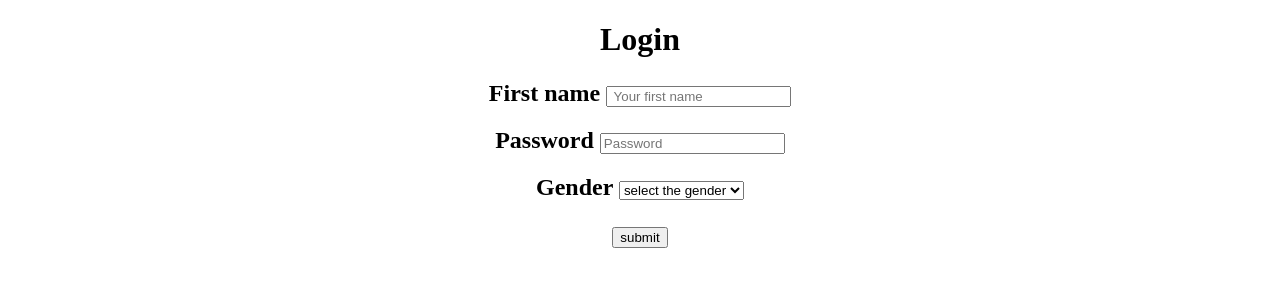
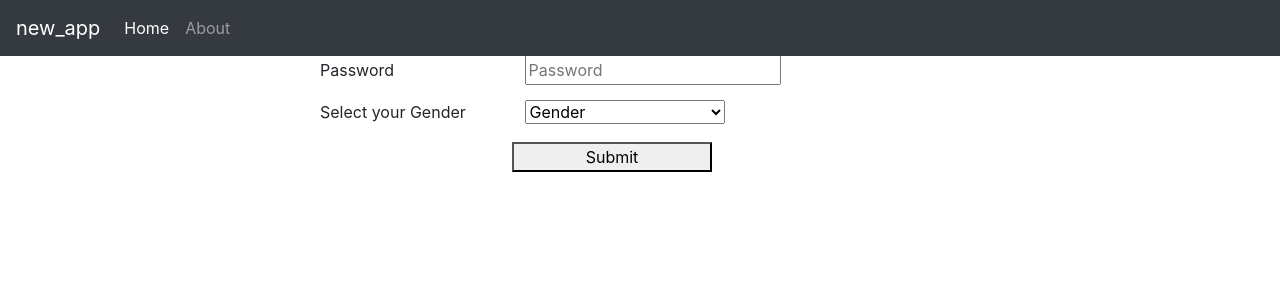
Before and after one commit to joynewton1996/Webportal, a Flask app: template templates/public/employee_login.html in a window 1280 px wide. Shown: the top 300 px of the page. Run offline with Flask 2, Linux system fonts and the light colour scheme; the template is opened without the code that fills it, so the values that code supplies are empty; parts of the project's set-up code (start-up, migrations or seed data) failed here and were passed over; some libraries are stand-ins or nearby versions.

Commit message:
employee login

```diff
--- a/templates/layout.html
+++ b/templates/layout.html
@@ -16,6 +16,8 @@
         crossorigin="anonymous"></script>
 <link rel="stylesheet" href="https://cdn.jsdelivr.net/npm/@fortawesome/fontawesome-free@5.15.3/css/fontawesome.min.css"
       integrity="sha384-wESLQ85D6gbsF459vf1CiZ2+rr+CsxRY0RpiF1tLlQpDnAgg6rwdsUF1+Ics2bni" crossorigin="anonymous">
+<link rel="stylesheet" href="https://maxcdn.bootstrapcdn.com/bootstrap/4.0.0/css/bootstrap.min.css"
+      integrity="sha384-Gn5384xqQ1aoWXA+058RXPxPg6fy4IWvTNh0E263XmFcJlSAwiGgFAW/dAiS6JXm" crossorigin="anonymous">
 
 <!--<![endif]-->
 <head>
@@ -24,7 +26,7 @@
     <link rel="shortcut icon" href="{{static_url_for('static', filename='img/favicon.ico') }}">
     <title>
         {% block page_title %}
-        new_app
+        "Joy Portal"
         {% endblock %}
     </title>
     <meta
--- a/templates/public/employee_login.html
+++ b/templates/public/employee_login.html
@@ -1,46 +1,35 @@
-<!DOCTYPE html>
-<html lang="en">
-<head>
-    <meta charset="UTF-8">
-    <title>emplyee_login</title>
-</head>
-<style>
-  form {
-    width: auto;
-    height: auto;
-}
- .mydiv {
-   text-align: center;
- }
+{% extends "layout.html" %}
+{% block header %}
+{% endblock %}
+{% block content %}
 
+<div>
+    <form>
+        <div class="form-group" style="width:50%; margin:10px auto; outline: 1px ">
+            <label for="firstname" style="width:200px;border 10px ;">First Name</label>
+            <input type="text" id="firstname" placeholder="Your First Name">
+        </div>
 
-</style>
-<body>
-<form>
-    <div class="mydiv">
+        <div class="form-group" style="width:50%; margin:10px auto;">
+            <label for="password" style="width:200px;">Password</label>
+            <input type="password" id="password" placeholder="Password">
+        </div>
 
-        <h1>Login</h1>
+        <div class="form-group" style="width:50%; margin:10px auto;">
+            <label for="gender" style="width:200px">Select your Gender</label>
+            <select name="gender" id="gender" style="width: 200px;">
+                <option value="">Gender</option>
+                <option value="Male">Male</option>
+                <option value="Female"> Female</option>
+                <option value="others">Others</option>
+            </select>
+        </div>
+        <div class="form-group" style="width: 20%; margin:10px auto; ">
+            <button type="submit" style="width:200px" ;>Submit
+            </button>
+        </div>
 
+    </form>
+</div>
 
-
-        <h2>First name <input type="text" name="Your First Name" placeholder=" Your first name"></h2>
-        <h2>Password <input type="password" name="Password" placeholder="Password"></h2>
-        <h2>Gender <select name="Gender">
-            <option value="">select the gender</option>
-            <option value="male">male</option>
-            <option value="female">female</option>
-            <option value="others">others</option>
-            </select>
-        </h2>
-
-
-        <h2>
-
-        <button type="submit" name="submit">submit</button></h2>
-    </div>
-
-
-</form>
-
-</body>
-</html>
+{% endblock %}
```
Also changed, not shown: templates/newlayout.html (+8 -1 lines).
